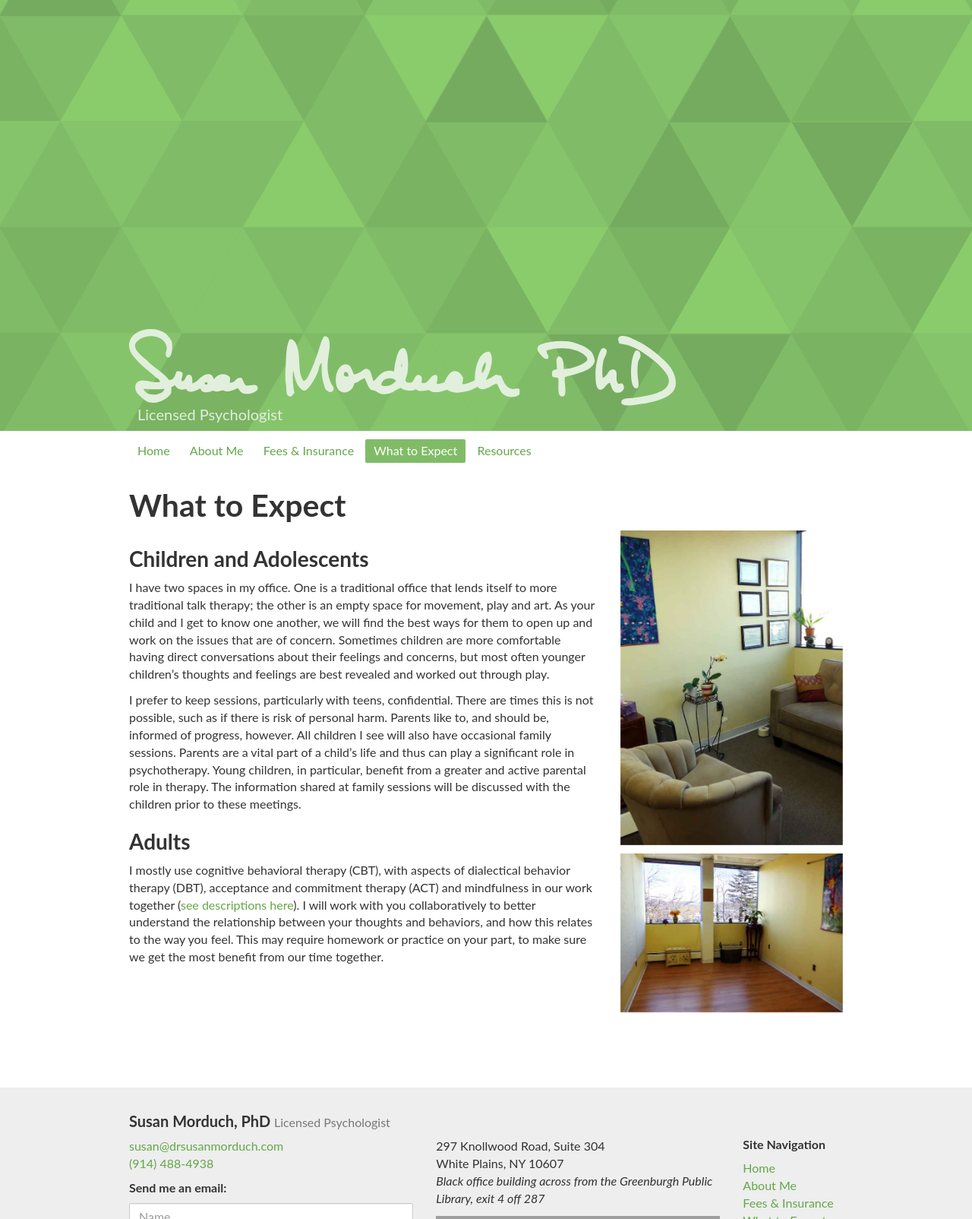
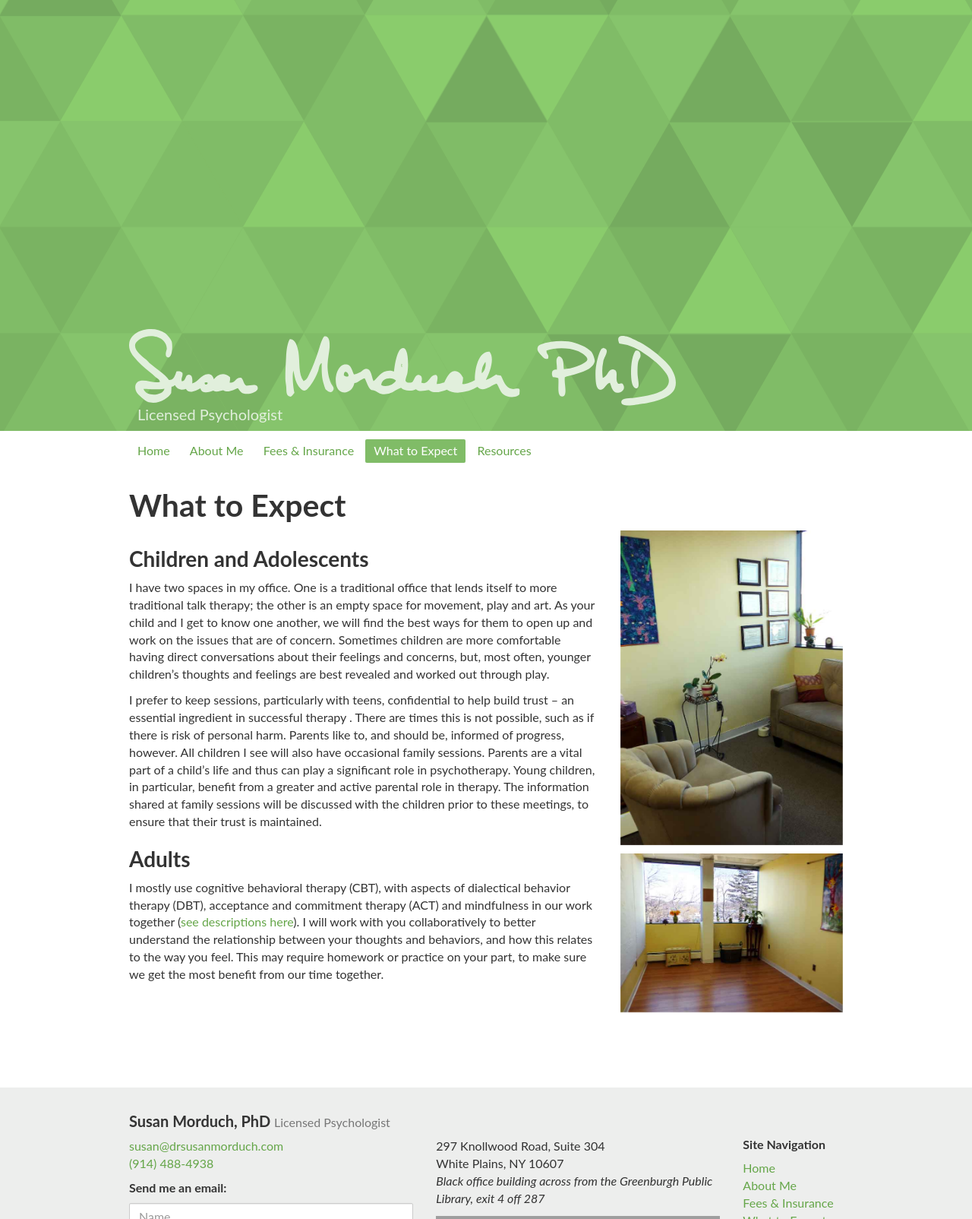
Before and after one commit to nmorduch/susan, a Jekyll site: the page built from _posts/0000-01-08-what-to-expect.md, in a window 1280 px wide. Shown: the whole page at 76% size. Built offline with Jekyll 4.4.1, drawn with Linux system fonts in a browser that asks for light colours; Markdown is read by kramdown in place of the engine named in the settings; grey boxes are pictures that could not be loaded.

Commit message:
Updated 0000-01-08-what-to-expect.md

```diff
--- a/_posts/0000-01-08-what-to-expect.md
+++ b/_posts/0000-01-08-what-to-expect.md
@@ -6,9 +6,9 @@
 
 ### Children and Adolescents
 
-I have two spaces in my office.  One is a traditional office that lends itself to more traditional talk therapy; the other is an empty space for movement, play and art.  As your child and I get to know one another, we will find the best ways for them to open up and work on the issues that are of concern.  Sometimes children are more comfortable having direct conversations about their feelings and concerns, but most often younger children’s thoughts and feelings are best revealed and worked out through play.
+I have two spaces in my office.  One is a traditional office that lends itself to more traditional talk therapy; the other is an empty space for movement, play and art.  As your child and I get to know one another, we will find the best ways for them to open up and work on the issues that are of concern.  Sometimes children are more comfortable having direct conversations about their feelings and concerns, but, most often, younger children’s thoughts and feelings are best revealed and worked out through play.
 
-I prefer to keep sessions, particularly with teens, confidential. There are times this is not possible, such as if there is risk of personal harm. Parents like to, and should be, informed of progress, however. All children I see will also have occasional family sessions. Parents are a vital part of a child’s life and thus can play a significant role in psychotherapy. Young children, in particular, benefit from a greater and active parental role in therapy. The information shared at family sessions will be discussed with the children prior to these meetings.
+I prefer to keep sessions, particularly with teens, confidential to help build trust -- an essential ingredient in successful therapy . There are times this is not possible, such as if there is risk of personal harm. Parents like to, and should be, informed of progress, however. All children I see will also have occasional family sessions. Parents are a vital part of a child’s life and thus can play a significant role in psychotherapy. Young children, in particular, benefit from a greater and active parental role in therapy. The information shared at family sessions will be discussed with the children prior to these meetings, to ensure that their trust is maintained.
 
 ### Adults
 
```
